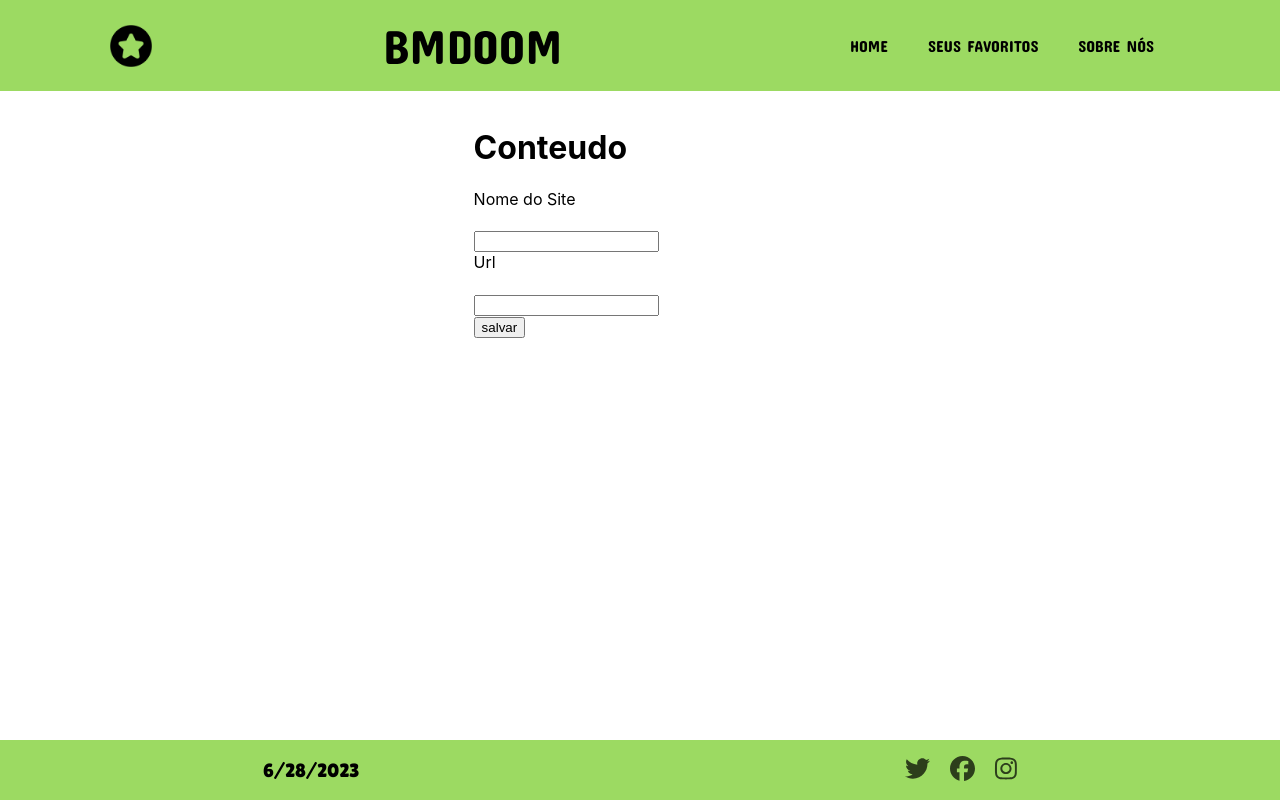
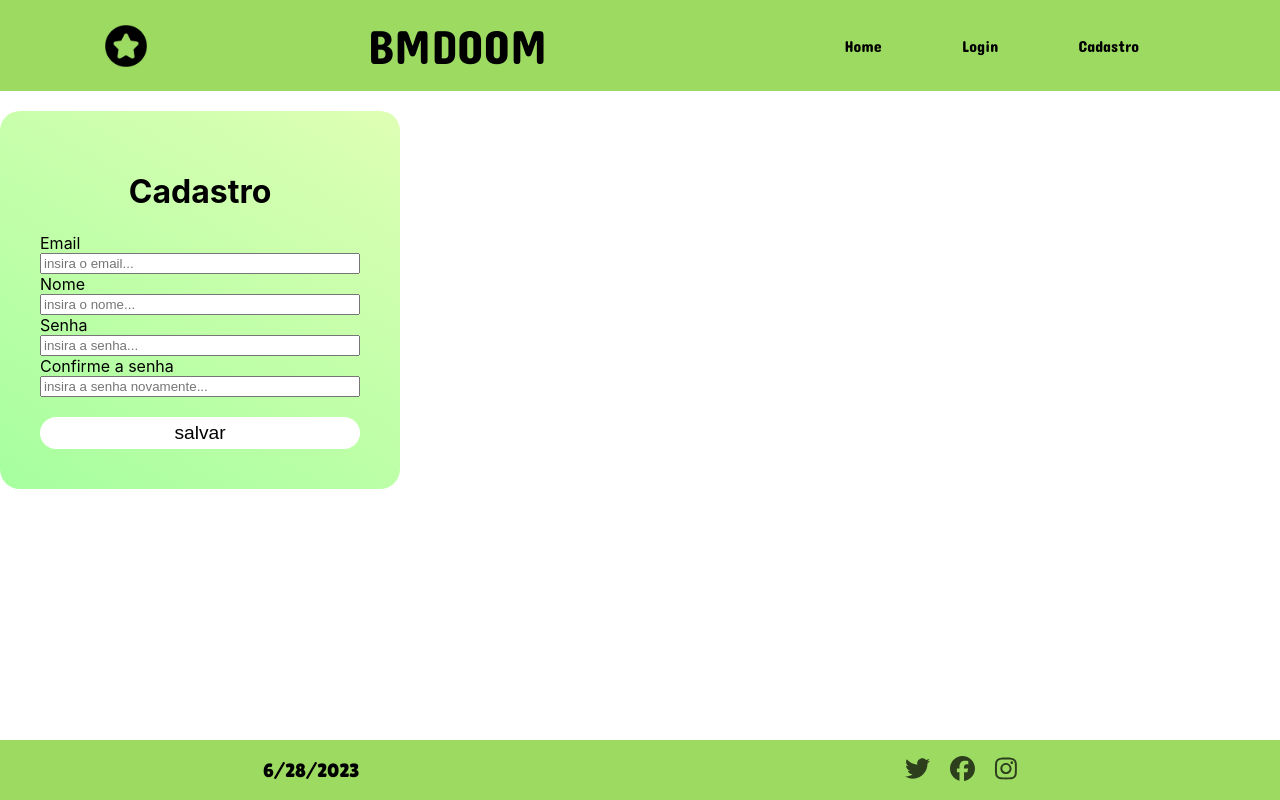
Before and after one commit to geugenio/bmdoom, a React (Create React App) app: page /cadastro in a window 1280 px wide. Built offline with nearby package versions, Linux system fonts and the light colour scheme.

Commit message:
modificações da aula 25/10/2023

```diff
--- a/package.json
+++ b/package.json
@@ -1,7 +1,7 @@
 {
   "name": "bmdoom",
   "version": "0.1.0",
-  "homepage": "https://geugenio.github.io/bmdoom",
+  "homepage": "./",
   "private": true,
   "dependencies": {
     "@fortawesome/fontawesome-svg-core": "^6.4.0",
@@ -14,6 +14,7 @@
     "@testing-library/user-event": "^13.5.0",
     "react": "^18.2.0",
     "react-dom": "^18.2.0",
+    "react-router-dom": "^6.17.0",
     "react-scripts": "5.0.1",
     "web-vitals": "^2.1.4"
   },
--- a/src/App.js
+++ b/src/App.js
@@ -1,7 +1,8 @@
 import "./App.css";
-import Principal from "./paginas/Principal";
+import Rotas from "./routes";
+
 function App() {
-  return <Principal />;
+  return <Rotas />;
 }
 
 export default App;
--- a/src/componentes/Conteudo/index.js
+++ b/src/componentes/Conteudo/index.js
@@ -7,9 +7,10 @@ const Conteudo = () => {
   const [url, setUrl] = useState("");
 
   const [favoritos, setFavoritos] = useState([]);
-
+  const [importante, setImportante] = useState(false);
   function salvarFavorito() {
-    setFavoritos([...favoritos, { nomeSite, url }]);
+    favoritos.push({ nomeSite, url, importante });
+    setFavoritos([...favoritos]);
     localStorage.setItem("favoritos", JSON.stringify(favoritos));
   }
 
@@ -18,7 +19,7 @@ const Conteudo = () => {
       <ul>
         {favoritos[0] != undefined &&
           favoritos.map((favorito) => (
-            <li>
+            <li style={favorito.importante ? { color: "red" } : {}}>
               {favorito.nomeSite} : {favorito.url}
               <br></br>
             </li>
@@ -28,9 +29,7 @@ const Conteudo = () => {
       <div className={styles.area}>
         <h1>Conteudo</h1>
         <form className={styles.formulario}>
-          <label>Nome do Site</label>
-          <h1>{nomeSite}</h1>
-
+          <label htmlFor="nome_site">Nome do Site</label>
           <input
             name="nome_site"
             onChange={(evento) => {
@@ -38,14 +37,20 @@ const Conteudo = () => {
             }}
           ></input>
           <br></br>
-
-          <label>Url</label>
-          <h1>{url}</h1>
+          <label htmlFor="url">Url</label>
           <input
-            type="url"
             name="url"
             onChange={(evento) => {
               setUrl(evento.target.value);
+            }}
+          ></input>
+          <br></br>
+          <label htmlFor="checkbox">Importante</label>
+          <input
+            type="checkbox"
+            name="checkbox"
+            onChange={(evento) => {
+              setImportante(evento.target.value);
             }}
           ></input>
           <br></br>
--- a/src/componentes/Menu/Menu.module.css
+++ b/src/componentes/Menu/Menu.module.css
@@ -1,19 +1,19 @@
-@import url('https://fonts.googleapis.com/css2?family=Concert+One&display=swap');
+@import url("https://fonts.googleapis.com/css2?family=Concert+One&display=swap");
 
-
-ul{
-    font-family: 'Concert One', cursive;
+.menu ul {
+  font-family: "Concert One", cursive;
   display: flex;
   list-style: none;
 }
-li{
+.menu li {
   padding: 20px;
 }
-a{
+.menu a {
   text-decoration: none;
   color: black;
+  padding: 20px;
 }
-li:hover{
+.menu a:hover {
   background-color: rgba(255, 255, 255, 0.466);
   border-radius: 20px;
   cursor: pointer;
--- a/src/componentes/Menu/index.js
+++ b/src/componentes/Menu/index.js
@@ -1,14 +1,15 @@
 import React from 'react'
 import styles from "./Menu.module.css"
+import { Link } from 'react-router-dom'
 
 export default function Menu() {
   return (
     <div>
-      <nav>
+      <nav className={styles.menu}>
         <ul>
-          <li><a href="##">HOME</a></li>
-          <li><a href="##">SEUS FAVORITOS</a></li>
-          <li><a href="##">SOBRE NÓS</a></li>
+            <li><Link to={'/'}>Home</Link></li>
+            <li><Link to={'/login'}>Login</Link></li>
+            <li><Link to={'/cadastro'}>Cadastro</Link></li>
         </ul>
       </nav>
     </div>
--- a/src/paginas/Cadastro/index.js
+++ b/src/paginas/Cadastro/index.js
@@ -45,7 +45,7 @@ const Cadastro = () => {
       <div className={styles.cadastro}>
         <h1>Cadastro</h1>
         <form className={styles.formulario}>
-          <h2>Email</h2>
+          <label htmlFor="email">Email</label>
           <input
             name="email"
             placeholder="insira o email..."
@@ -53,7 +53,7 @@ const Cadastro = () => {
               setEmailU(evento.target.value);
             }}
           ></input>
-          <h2>Nome</h2>
+          <label htmlFor="nome">Nome</label>
           <input
             name="nome"
             placeholder="insira o nome..."
@@ -61,7 +61,7 @@ const Cadastro = () => {
               setNomeU(evento.target.value);
             }}
           ></input>
-          <h2> Senha</h2>
+          <label htmlFor="senha_usuario">Senha</label>
           <input
             name="senha_usuario"
             type="password"
@@ -70,7 +70,7 @@ const Cadastro = () => {
               setSenhaU(evento.target.value);
             }}
           ></input>
-          <h2>Confirme a senha</h2>
+          <label htmlFor="senha_usuario_confirmar">Confirme a senha</label>
           <input
             name="senha_usuario_confirmar"
             type="password"
@@ -79,6 +79,7 @@ const Cadastro = () => {
               setConfSenha(evento.target.value);
             }}
           ></input>
+
           <input
             type="button"
             value="salvar"
--- a/src/paginas/Login/index.js
+++ b/src/paginas/Login/index.js
@@ -38,7 +38,7 @@ const Login = () => {
       <div className={styles.login}>
         <h1>Login</h1>
         <form>
-          <h2>Email</h2>
+          <label htmlFor="email_usuario">Email</label>
           <input
             name="email_usuario"
             placeholder="insira o email..."
@@ -46,7 +46,7 @@ const Login = () => {
               setEmailL(evento.target.value);
             }}
           ></input>
-          <h2> Senha</h2>
+          <label htmlFor="senha_usuario">Senha</label>
           <input
             name="senha_usuario"
             type="password"
--- a/src/paginas/Principal/index.jsx
+++ b/src/paginas/Principal/index.jsx
@@ -1,17 +1,9 @@
 import React from "react";
-import Cabecalho from "../../componentes/Cabecalho";
 import Conteudo from "../../componentes/Conteudo";
-import Rodape from "../../componentes/Rodape";
 const Principal = () => {
   return (
     <div>
-      <Cabecalho logo="estrela.png" titulo="BMDOOM" />
       <Conteudo />
-      {/* <div class="container">
-        <Cadastro />
-        <Login />
-      </div> */}
-      <Rodape />
     </div>
   );
 };
--- a/src/routes.jsx
+++ b/src/routes.jsx
@@ -1,16 +1,24 @@
 import React from "react";
-import { BrowserRouter, Routes } from "react-router-dom";
+import { BrowserRouter, Routes, Route } from "react-router-dom";
+import Principal from "./paginas/Principal";
+import Cadastro from "./paginas/Cadastro";
+import Login from "./paginas/Login";
+import Cabecalho from "./componentes/Cabecalho";
+import Rodape from "./componentes/Rodape";
+
 //instale a dependencia npm i react -router-dom
-const routes = () => {
+const Rotas = () => {
   return (
     <BrowserRouter>
+      <Cabecalho logo="estrela.png" titulo="BMDOOM" />
       <Routes>
         <Route path="/" element={<Principal />} />
         <Route path="/login" element={<Login />} />
         <Route path="/cadastro" element={<Cadastro />} />
       </Routes>
+      <Rodape />
     </BrowserRouter>
   );
 };
 
-export default routes;
+export default Rotas;
```
Also changed, not shown: 1 other file (tests, documents, lock files or other folders). Lines whose indentation alone changed are shown as unchanged.
